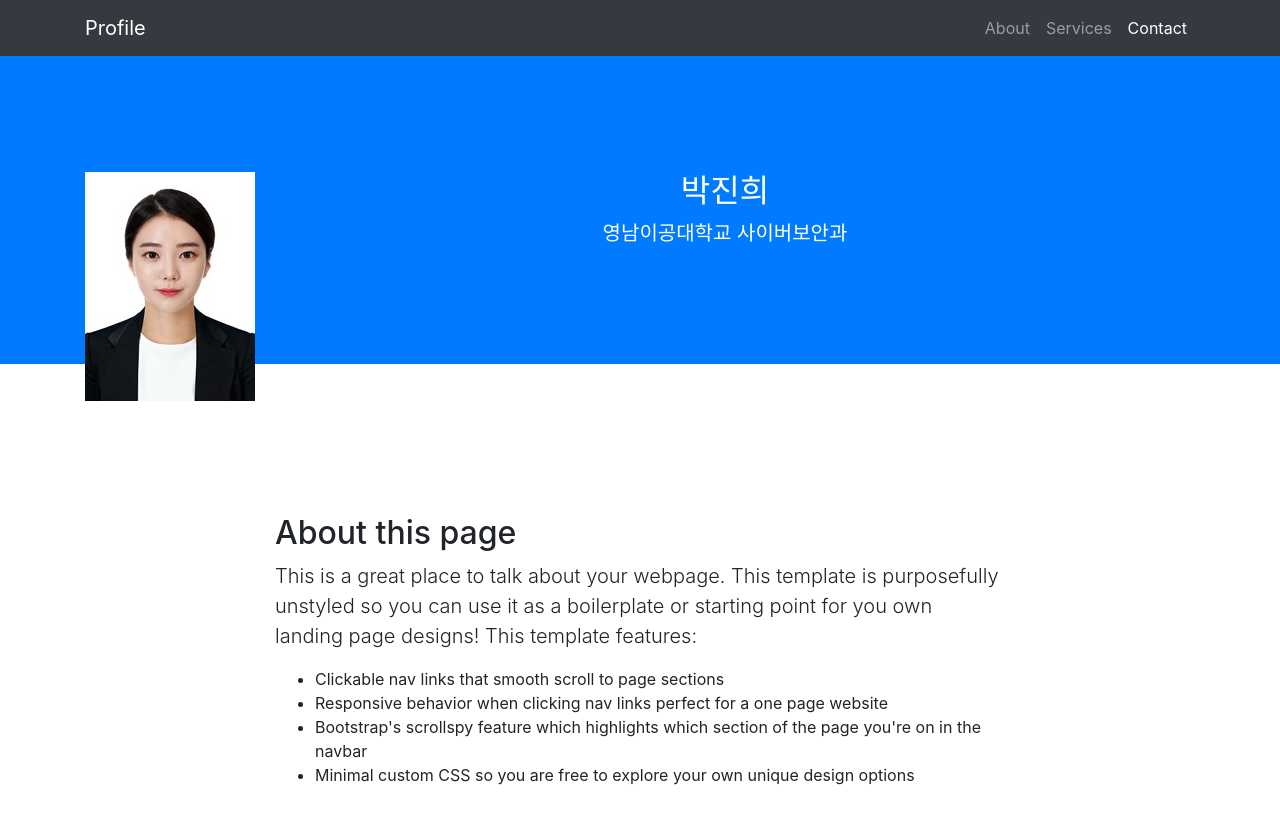
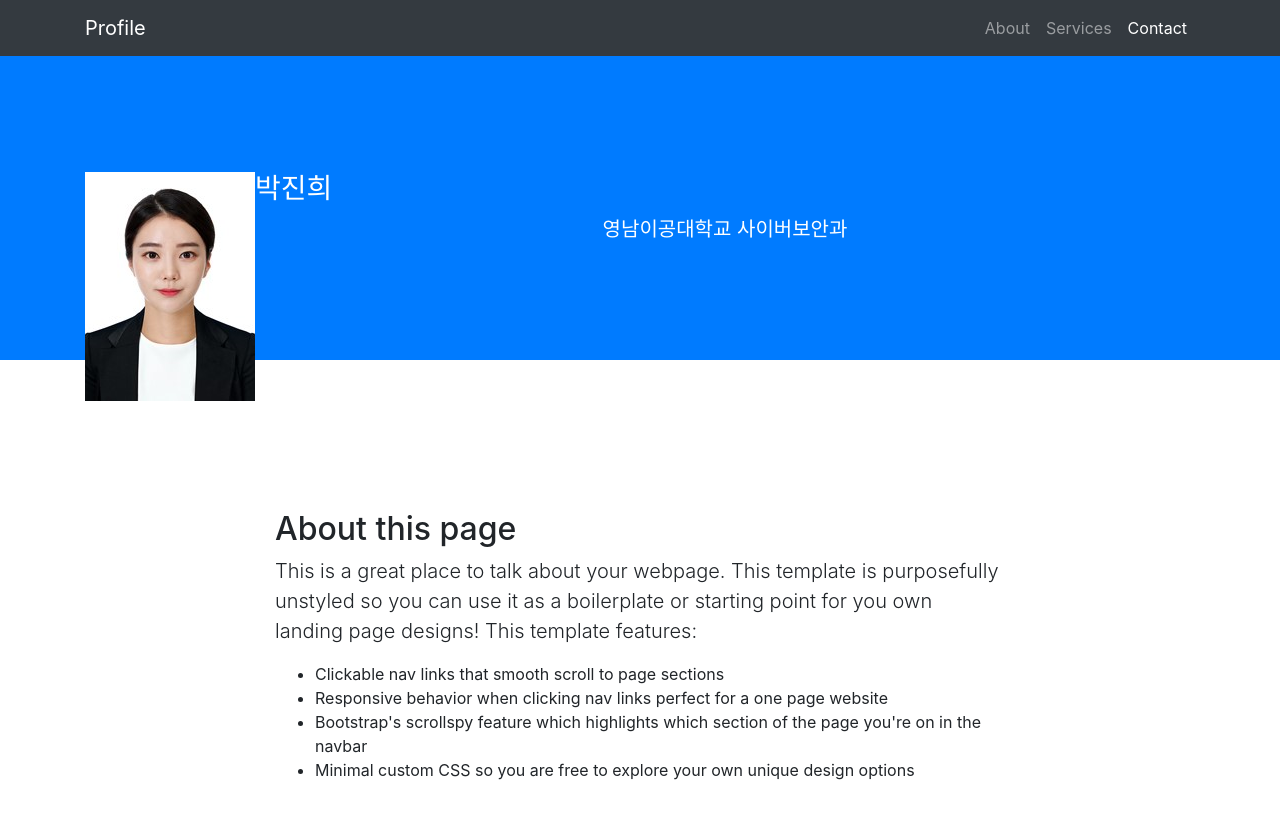
Before and after one commit to dwayn2/jindol.io, a website with bundled scripts: page index.html in a window 1280 px wide. Shown: the top 824 px of the page. Built offline with nearby package versions, Linux system fonts and the light colour scheme.

Commit message:
Update index.html

```diff
--- a/index.html
+++ b/index.html
@@ -9,7 +9,9 @@
   <meta name="author" content="">
 
   <title>Web개발자 박진희</title>
-
+  <style>
+    h3 { text-align: left; }
+  </style>
   <!-- Bootstrap core CSS -->
   <link href="vendor/bootstrap/css/bootstrap.min.css" rel="stylesheet">
 
@@ -48,8 +50,8 @@
       <p>
         <img src="p.jpg" alt="no" align="left">
       </p>
-      <h2>박진희</h2>
-          <p class="lead">영남이공대학교 사이버보안과</p>
+      <h3>박진희</h3>
+      <p class="lead">영남이공대학교 사이버보안과</p>
     </div>
   </header>
 
```
